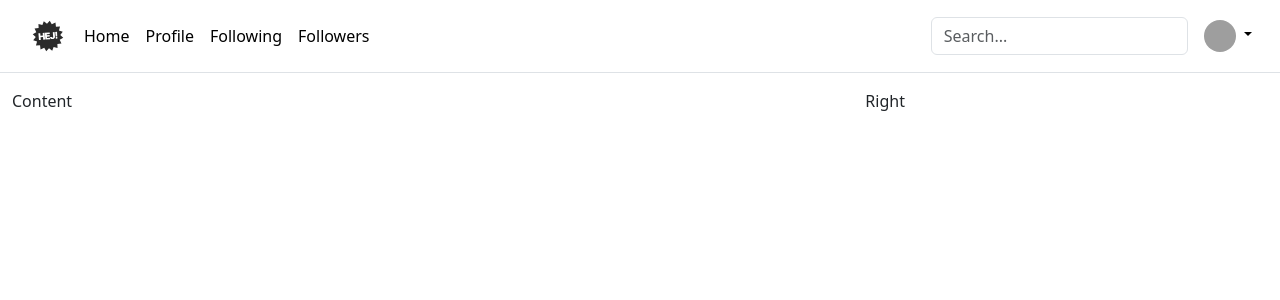
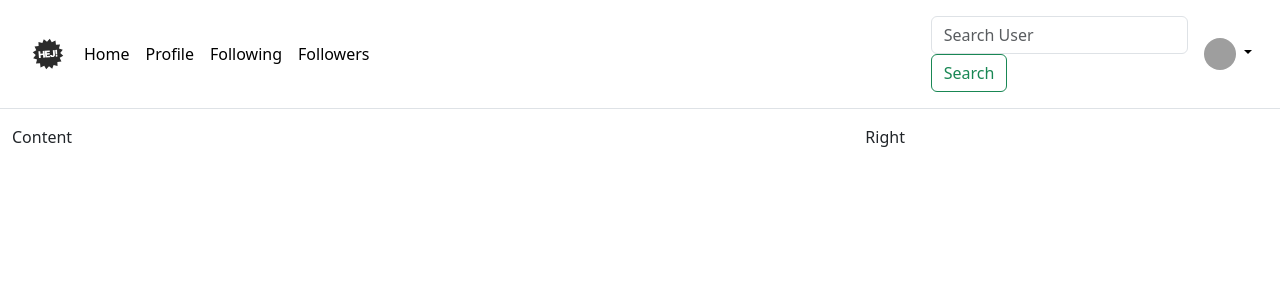
Before and after one commit to Noragiri/Lexicon_Group_3_SMS, a Django app: page /user_profile/2/ in a window 1280 px wide. Shown: the top 300 px of the page. Run offline with Django 5.2, Linux system fonts and the light colour scheme; grey boxes are pictures that could not be loaded.

Commit message:
17-search-followers

```diff
--- a/hej/social_app/urls.py
+++ b/hej/social_app/urls.py
@@ -1,11 +1,27 @@
 """ URL Configuration for social_app app. """
 
 from django.urls import path
-from social_app.views import user_profile
+from social_app.views import user_profile,user_profile_no_id,search_user,temp_profile
+from . import views
 
 app_name = "social_app"
 
+# urlpatterns = [
+#     path("user_profile/", user_profile, name="user_profile_no_id"),
+#     path("user_profile/<int:user_id>/", user_profile, name="user_profile"),
+#     path("", serach_user, name="serach_user"),
+#     path("temp/", temp_profile, name="temp_profile"),
+
+
+# ]
+
 urlpatterns = [
-    path("user_profile/", user_profile, name="user_profile_no_id"),
+    #path("user_profile/", views.user_profile, name="user_profile_no_id"),
+    path("", views.user_profile_no_id, name="user_profile_no_id"),
+
     path("user_profile/<int:user_id>/", user_profile, name="user_profile"),
+    path("search/", views.search_user, name="search_user"),
+    path("search/temp/", views.temp_profile, name="temp_profile"),
+
+
 ]
--- a/hej/social_app/views.py
+++ b/hej/social_app/views.py
@@ -1,6 +1,9 @@
 """ Views for the social app. """
 
-from django.shortcuts import render
+from django.shortcuts import render , HttpResponse
+from django.db.models import Q
+from django.contrib.auth.models import User
+
 
 
 app_name = "social_app"
@@ -21,10 +24,11 @@ def user_profile(request, user_id=0):
         "email": "hej@hej.com",
     }
 
+
     return render(request, "social-app/user_profile.html", context)
 
 
-def user_profile_no_id(request, user_id=0):
+def user_profile_no_id(request,user_id=0):
     """Render the user profile."""
     """ Make database request for user with id passed in """
     context = {
@@ -37,3 +41,39 @@ def user_profile_no_id(request, user_id=0):
     }
 
     return render(request, "social-app/user_profile.html", context)
+
+
+#view to search user
+
+def search_user(request):
+      if 'SearchQuery' in request.GET:
+       # get all users
+        #users=User.object.all()
+        data=None
+
+
+        search_query=request.GET.get('SearchQuery')
+
+        #using Query tool to add multiple quries to get data from model
+        # based on first name or last name enetered in search box.
+        multiple_q=Q(Q(first_name__icontains=search_query) | Q(username__icontains=search_query)| Q(last_name__icontains=search_query))
+        data=User.objects.filter(multiple_q)
+
+        context={'data':data}
+        print('data',data)
+
+
+        return render(request, "social-app/search.html", context)
+      else:
+            return render(request, "social-app/user_profile.html"   )
+               #return HttpResponse("No search query provided.")
+
+      return HttpResponse("Invalid request method.")
+
+#view to search user
+
+def temp_profile(request):
+    temp_profile=User.objects.get(pk=1)
+    print('temp_profile')
+    context={'temp_profile':temp_profile}
+    return render(request, template_name='social-app/temp_profile.html',context=context)
--- a/hej/templates/base.html
+++ b/hej/templates/base.html
@@ -19,8 +19,9 @@
 						<li><a href="#" class="nav-link px-2 link-body-emphasis">Followers</a></li>
 					</ul>
 
-					<form class="col-12 col-lg-auto mb-3 mb-lg-0 me-lg-3" role="search">
-						<input type="search" class="form-control" placeholder="Search..." aria-label="Search" />
+					<form class="col-12 col-lg-auto mb-3 mb-lg-0 me-lg-3" role="search" action="/search"   method="get">
+						<input type="search" class="form-control" name='SearchQuery' placeholder="Search User" aria-label="Search" />
+						<button type="submit" class="btn btn-outline-success" > Search</button> 		<!-- added by vaishali -->
 					</form>
 
 					<div class="dropdown text-end">
@@ -43,5 +44,8 @@
 		</div>
 
 		<script src="https://cdn.jsdelivr.net/npm/bootstrap@5.3.3/dist/js/bootstrap.bundle.min.js" integrity="sha384-YvpcrYf0tY3lHB60NNkmXc5s9fDVZLESaAA55NDzOxhy9GkcIdslK1eN7N6jIeHz" crossorigin="anonymous"></script>
+		{% block content %} {% endblock %}
+
+
 	</body>
 </html>
--- /dev/null
+++ b/hej/templates/social-app/temp_profile.html
@@ -0,0 +1,4 @@
+{% extends "base.html" %}
+{% load static %}
+{% block content %}  <p>hi</p>
+{% endblock %}
```
Also changed, not shown: hej/templates/social-app/search.html (added, +17 -0 lines), hej/db.sqlite3.
